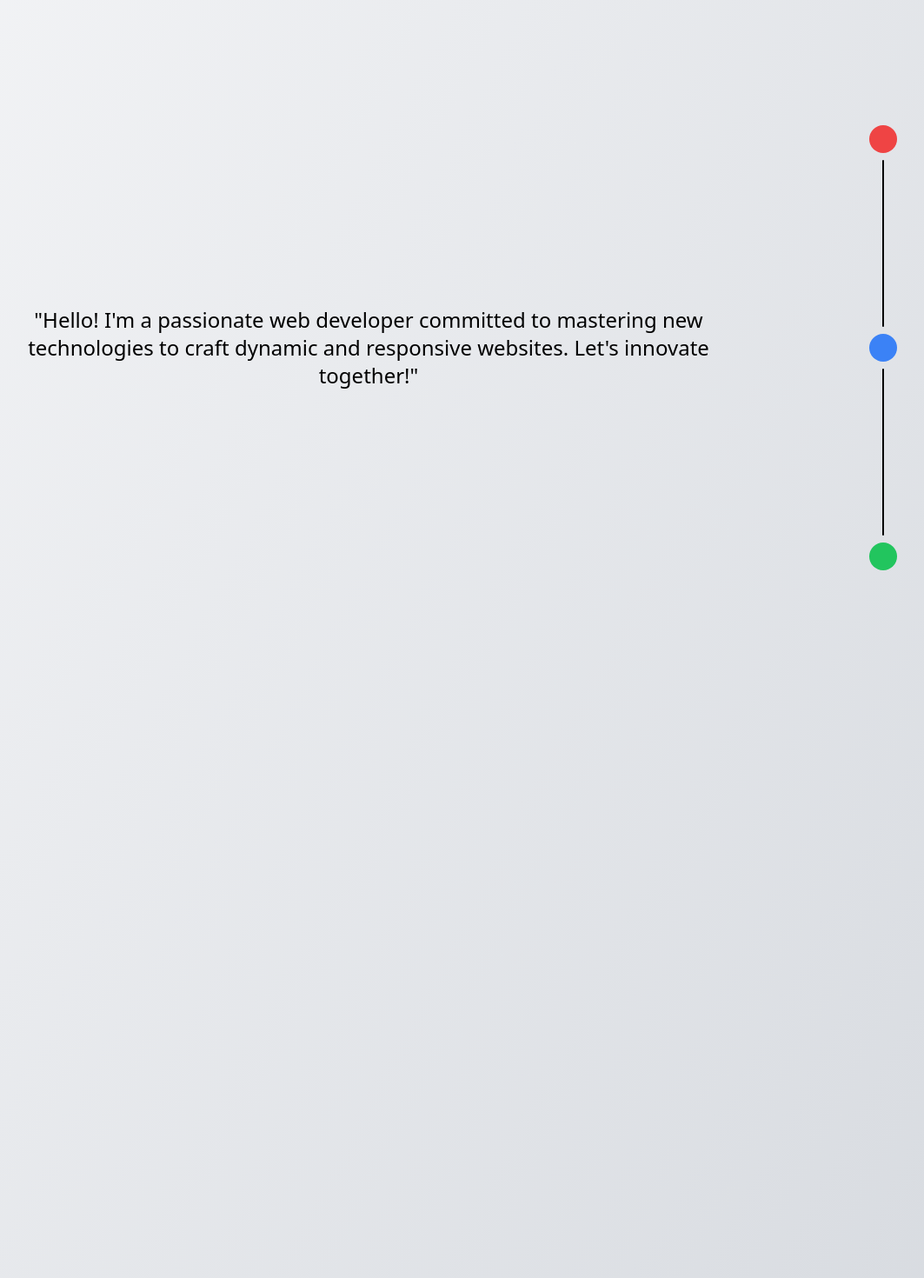
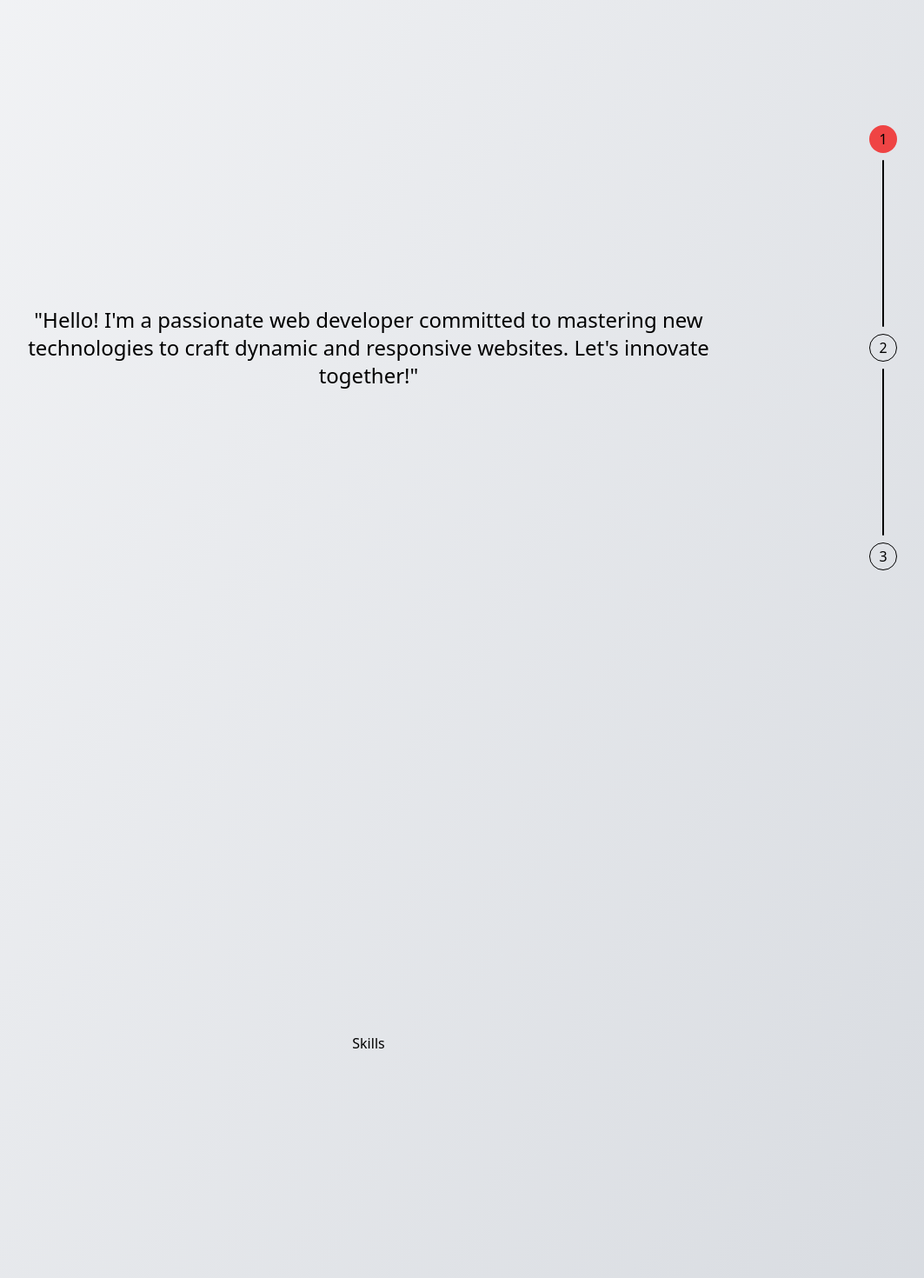
Before and after one commit to ameerhamza-23/ameer-hamza, a Next.js app: page / in a window 1280 px wide. Shown: the top 1470 px of the page at 87% size, without its empty margins (152-1215 px from the left). Built offline with nearby package versions, Linux system fonts and the light colour scheme.

Commit message:
Updated Sidebar

```diff
--- a/src/app/layout.tsx
+++ b/src/app/layout.tsx
@@ -6,7 +6,7 @@ import Sidebar from "../components/Sidebar";
 const inter = Inter({ subsets: ["latin"] });
 
 export const metadata: Metadata = {
-  title: "Create Next App",
+  title: "Ameer Hamza",
   description: "Generated by create next app",
 };
 
--- a/src/app/page.tsx
+++ b/src/app/page.tsx
@@ -1,3 +1,5 @@
+import Skills from "@/components/Skills"
+
 export default function Home() {
   return (
 
@@ -10,7 +12,8 @@ export default function Home() {
       </section>
 
       <section style={{ height: '100vh' }} className="flex justify-center items-center">
-        <div className="w-full h-full">
+        <div className="size-3/4 flex justify-center items-center">
+          <Skills />
         </div>
       </section>
 
--- a/src/components/Sidebar.tsx
+++ b/src/components/Sidebar.tsx
@@ -2,19 +2,19 @@ export default function Sidebar() {
     return (
         <div className="flex flex-col items-center gap-2 justify-center fixed" style={{height:'100vh'}}>
 
-            <div className="size-8 rounded-full bg-red-500"></div>
+            <div className="size-8 rounded-full bg-red-500 flex justify-center items-center">1</div>
 
             <div className="w-0.5 h-48 bg-black rounded-lg">
 
             </div>
 
-            <div className="size-8 rounded-full bg-blue-500"></div>
+            <div className="size-8 rounded-full border-black flex justify-center items-center" style={{borderWidth:'1px'}}>2</div>
 
             <div className="w-0.5 h-48 bg-black rounded-lg">
 
             </div>
 
-            <div className="size-8 rounded-full bg-green-500"></div>
+            <div className="size-8 rounded-full border-black flex justify-center items-center" style={{borderWidth:'1px'}}>3</div>
 
         </div>
     )
--- /dev/null
+++ b/src/components/Skills.tsx
@@ -0,0 +1,3 @@
+export default function Skills() {
+    return <h1>Skills</h1>
+}
```
